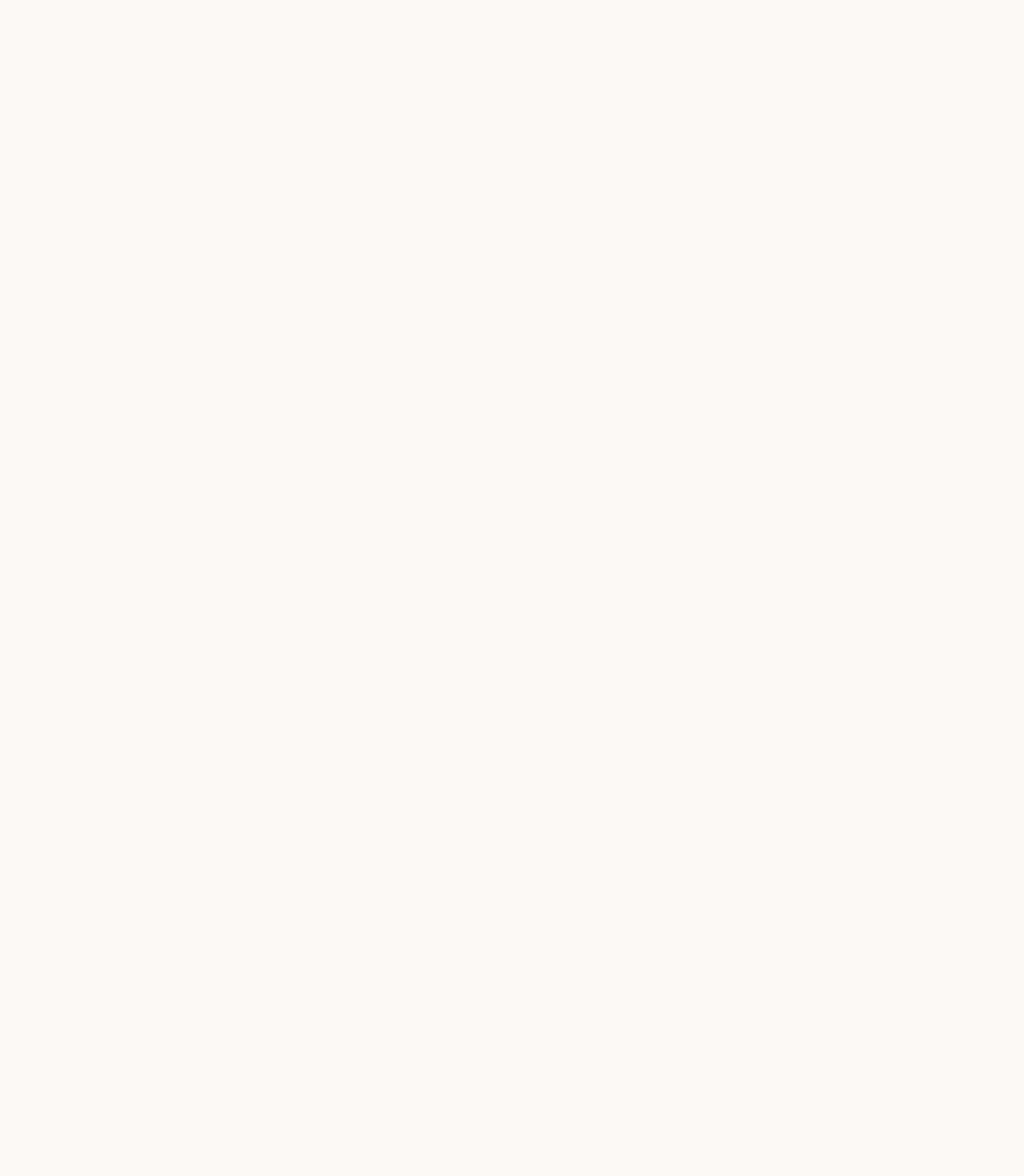
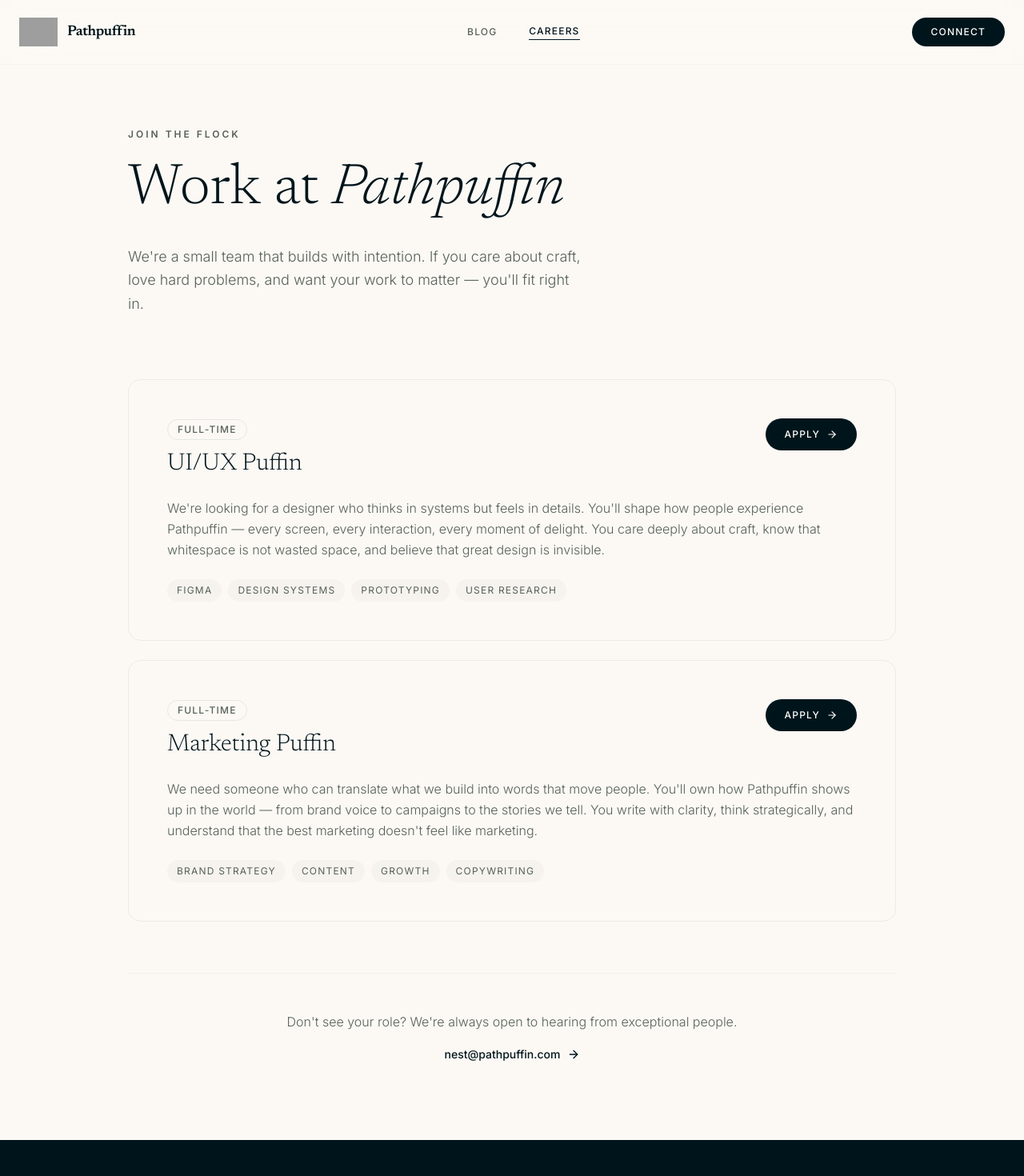
Before and after one commit to PathPuffin/pathpuffin_website, a React (Vite) app: page /careers in a window 1280 px wide. Before the commit this address had no page. Shown: the top 1470 px of the page at 80% size. Before the commit the page ends 800 px from the top, so only its background shows below. Built offline with nearby package versions, Linux system fonts and the light colour scheme; grey boxes are pictures that could not be loaded.

Commit message:
added careers

```diff
--- a/src/App.tsx
+++ b/src/App.tsx
@@ -60,12 +60,12 @@ const Navbar = () => {
             >
               Blog
             </Link>
-            <button
-              onClick={() => scrollTo("contact")}
+            <Link
+              to="/careers"
               className={`font-medium text-xs uppercase tracking-widest transition-colors duration-500 ${scrolled ? "text-secondary hover:text-primary" : "text-white/70 hover:text-white"}`}
             >
               Careers
-            </button>
+            </Link>
           </div>
 
           {/* Right side: Connect + burger */}
@@ -101,10 +101,9 @@ const Navbar = () => {
         <nav className="flex flex-col gap-2">
           {[
             { label: "Blog", to: "/blog" },
-            { label: "Careers", to: null },
+            { label: "Careers", to: "/careers" },
             { label: "Contact", to: "/contact" },
-          ].map(({ label, to }) =>
-            to ? (
+          ].map(({ label, to }) => (
             <Link
               key={label}
               to={to}
@@ -113,16 +112,7 @@ const Navbar = () => {
             >
               {label}
             </Link>
-            ) : (
-              <button
-                key={label}
-                onClick={() => setMenuOpen(false)}
-                className="font-serif text-4xl font-light text-white/80 hover:text-white py-3 border-b border-white/10 transition-colors text-left"
-              >
-                {label}
-              </button>
-            )
-          )}
+          ))}
         </nav>
       </motion.div>
     </>
@@ -180,10 +170,10 @@ const Hero = () => {
           >
             <Link
               to="/contact"
-              className="bg-white text-primary px-8 py-3.5 rounded-full font-medium text-sm uppercase tracking-widest hover:bg-white/90 transition-all duration-300 inline-flex items-center gap-2 group"
+              className="bg-white text-primary px-6 py-2.5 rounded-full font-medium text-xs uppercase tracking-widest hover:bg-white/90 transition-all duration-300 inline-flex items-center gap-2 group"
             >
-              Start a Conversation
-              <ArrowRight className="w-4 h-4 group-hover:translate-x-1 transition-transform" />
+              Start Building
+              <ArrowRight className="w-3.5 h-3.5 group-hover:translate-x-1 transition-transform" />
             </Link>
           </motion.div>
         </div>
@@ -201,9 +191,9 @@ const Hero = () => {
           <div className="flex items-center justify-center gap-6">
             <Link
               to="/contact"
-              className="bg-white text-primary px-8 py-3.5 rounded-full font-medium text-sm uppercase tracking-widest hover:bg-white/90 transition-all duration-300 flex items-center gap-2 group"
+              className="bg-white text-primary px-6 py-2.5 rounded-full font-medium text-xs uppercase tracking-widest hover:bg-white/90 transition-all duration-300 flex items-center gap-2 group"
             >
-              Start a Conversation
+              Start Building
               <ArrowRight className="w-4 h-4 group-hover:translate-x-1 transition-transform" />
             </Link>
             <button
--- /dev/null
+++ b/src/CareersPage.tsx
@@ -0,0 +1,173 @@
+import { useState, useEffect, useRef } from "react";
+import { Link } from "react-router-dom";
+import { motion } from "motion/react";
+import { ArrowRight, Menu, X } from "lucide-react";
+import Footer from "./Footer";
+
+const LOGO_URL = "/puffin_logo_highres.png";
+const CAREERS_EMAIL = "nest@pathpuffin.com";
+
+const Navbar = () => {
+  const [visible, setVisible] = useState(true);
+  const [menuOpen, setMenuOpen] = useState(false);
+  const lastScrollY = useRef(0);
+
+  useEffect(() => {
+    const onScroll = () => {
+      const current = window.scrollY;
+      setVisible(current < lastScrollY.current || current < 60);
+      lastScrollY.current = current;
+    };
+    window.addEventListener("scroll", onScroll, { passive: true });
+    return () => window.removeEventListener("scroll", onScroll);
+  }, []);
+
+  return (
+    <>
+      <motion.nav
+        className="fixed top-0 w-full z-50 glass-nav border-b border-outline-variant/10"
+        animate={{ y: visible ? 0 : "-100%" }}
+        transition={{ duration: 0.3, ease: "easeInOut" }}
+      >
+        <div className="flex justify-between items-center px-6 py-4 max-w-7xl mx-auto">
+          <Link to="/" className="flex items-center gap-3">
+            <img src={LOGO_URL} alt="Pathpuffin Logo" className="w-12 h-12 object-contain" />
+            <span className="text-lg font-semibold font-serif tracking-tight text-primary">Pathpuffin</span>
+          </Link>
+          <div className="hidden md:flex items-center space-x-10">
+            <Link to="/blog" className="text-secondary hover:text-primary font-medium text-xs uppercase tracking-widest transition-colors">Blog</Link>
+            <Link to="/careers" className="text-primary font-medium text-xs uppercase tracking-widest border-b border-primary pb-0.5">Careers</Link>
+          </div>
+          <div className="flex items-center gap-3">
+            <Link
+              to="/contact"
+              className="bg-primary text-on-primary px-6 py-2.5 rounded-full font-medium text-xs uppercase tracking-widest hover:bg-primary/80 transition-all duration-300"
+            >
+              Connect
+            </Link>
+            <button
+              onClick={() => setMenuOpen(!menuOpen)}
+              className="md:hidden p-2 text-primary"
+              aria-label="Toggle menu"
+            >
+              {menuOpen ? <X className="w-5 h-5" /> : <Menu className="w-5 h-5" />}
+            </button>
+          </div>
+        </div>
+      </motion.nav>
+
+      <motion.div
+        className="fixed inset-0 z-40 bg-primary md:hidden flex flex-col px-8 pt-28 pb-12"
+        initial={false}
+        animate={{ opacity: menuOpen ? 1 : 0, pointerEvents: menuOpen ? "auto" : "none" }}
+        transition={{ duration: 0.25 }}
+      >
+        <nav className="flex flex-col gap-2">
+          {[{ label: "Blog", to: "/blog" }, { label: "Careers", to: "/careers" }, { label: "Contact", to: "/contact" }].map(({ label, to }) => (
+            <Link
+              key={label}
+              to={to}
+              onClick={() => setMenuOpen(false)}
+              className="font-serif text-4xl font-light text-white/80 hover:text-white py-3 border-b border-white/10 transition-colors"
+            >
+              {label}
+            </Link>
+          ))}
+        </nav>
+      </motion.div>
+    </>
+  );
+};
+
+const roles = [
+  {
+    title: "UI/UX Puffin",
+    type: "Full-time",
+    desc: "We're looking for a designer who thinks in systems but feels in details. You'll shape how people experience Pathpuffin — every screen, every interaction, every moment of delight. You care deeply about craft, know that whitespace is not wasted space, and believe that great design is invisible.",
+    skills: ["Figma", "Design systems", "Prototyping", "User research"],
+  },
+  {
+    title: "Marketing Puffin",
+    type: "Full-time",
+    desc: "We need someone who can translate what we build into words that move people. You'll own how Pathpuffin shows up in the world — from brand voice to campaigns to the stories we tell. You write with clarity, think strategically, and understand that the best marketing doesn't feel like marketing.",
+    skills: ["Brand strategy", "Content", "Growth", "Copywriting"],
+  },
+];
+
+export default function CareersPage() {
+  return (
+    <div className="min-h-screen bg-background selection:bg-primary/20 selection:text-primary">
+      <Navbar />
+
+      <main className="max-w-5xl mx-auto px-8 pt-40 pb-24">
+        <motion.div
+          initial={{ opacity: 0, y: 20 }}
+          animate={{ opacity: 1, y: 0 }}
+          transition={{ duration: 0.8 }}
+        >
+          <span className="text-xs font-semibold uppercase tracking-[0.25em] text-secondary mb-4 block">Join the flock</span>
+          <h1 className="font-serif text-5xl md:text-7xl font-light text-primary leading-tight mb-6">
+            Work at <span className="italic">Pathpuffin</span>
+          </h1>
+          <p className="text-secondary font-light text-lg max-w-xl leading-relaxed mb-20">
+            We're a small team that builds with intention. If you care about craft, love hard problems, and want your work to matter — you'll fit right in.
+          </p>
+
+          <div className="flex flex-col gap-6">
+            {roles.map((role, i) => (
+              <motion.div
+                key={role.title}
+                initial={{ opacity: 0, y: 20 }}
+                whileInView={{ opacity: 1, y: 0 }}
+                viewport={{ once: true }}
+                transition={{ delay: i * 0.1 }}
+                className="border border-outline-variant/30 rounded-2xl p-8 md:p-12 hover:border-outline-variant/60 transition-colors duration-300"
+              >
+                <div className="flex flex-col sm:flex-row sm:items-start sm:justify-between gap-4 mb-6">
+                  <div>
+                    <span className="text-xs font-medium uppercase tracking-widest text-secondary border border-outline-variant/40 rounded-full px-3 py-1 mb-3 inline-block">
+                      {role.type}
+                    </span>
+                    <h2 className="font-serif text-3xl font-light text-primary">{role.title}</h2>
+                  </div>
+                  <a
+                    href={`mailto:${CAREERS_EMAIL}?subject=Application — ${role.title}`}
+                    className="inline-flex items-center gap-2 bg-primary text-on-primary px-6 py-3 rounded-full font-medium text-xs uppercase tracking-widest hover:bg-primary/80 transition-all duration-300 group shrink-0 self-start"
+                  >
+                    Apply
+                    <ArrowRight className="w-3.5 h-3.5 group-hover:translate-x-1 transition-transform" />
+                  </a>
+                </div>
+
+                <p className="text-secondary font-light leading-relaxed mb-6">{role.desc}</p>
+
+                <div className="flex flex-wrap gap-2">
+                  {role.skills.map((skill) => (
+                    <span
+                      key={skill}
+                      className="text-xs uppercase tracking-widest text-secondary bg-surface-container-low px-3 py-1.5 rounded-full"
+                    >
+                      {skill}
+                    </span>
+                  ))}
+                </div>
+              </motion.div>
+            ))}
+          </div>
+
+          <div className="mt-16 pt-12 border-t border-outline-variant/20 text-center">
+            <p className="text-secondary font-light mb-4">Don't see your role? We're always open to hearing from exceptional people.</p>
+            <a
+              href={`mailto:${CAREERS_EMAIL}`}
+              className="inline-flex items-center gap-2 text-primary font-medium text-sm hover:opacity-70 transition-opacity"
+            >
+              {CAREERS_EMAIL}
+              <ArrowRight className="w-4 h-4" />
+            </a>
+          </div>
+        </motion.div>
+      </main>
+      <Footer />
+    </div>
+  );
+}
--- a/src/Footer.tsx
+++ b/src/Footer.tsx
@@ -147,7 +147,7 @@ export default function Footer() {
             <div className="flex flex-col gap-3">
               <span className="text-xs font-semibold uppercase tracking-widest opacity-50 mb-1">Resources</span>
               <Link to="/blog" className="text-sm hover:opacity-100 opacity-70 transition-opacity">Blog</Link>
-              <a href={`mailto:${CONTACT_EMAIL}?subject=Careers inquiry`} className="text-sm hover:opacity-100 opacity-70 transition-opacity">Careers</a>
+              <Link to="/careers" className="text-sm hover:opacity-100 opacity-70 transition-opacity">Careers</Link>
             </div>
 
             {/* Legal */}
--- a/src/main.tsx
+++ b/src/main.tsx
@@ -5,6 +5,7 @@ import App from './App.tsx';
 import Blog from './Blog.tsx';
 import BlogPost from './BlogPost.tsx';
 import ContactPage from './ContactPage.tsx';
+import CareersPage from './CareersPage.tsx';
 import './index.css';
 
 function ScrollToTop() {
@@ -22,6 +23,7 @@ createRoot(document.getElementById('root')!).render(
         <Route path="/blog" element={<Blog />} />
         <Route path="/blog/:slug" element={<BlogPost />} />
         <Route path="/contact" element={<ContactPage />} />
+        <Route path="/careers" element={<CareersPage />} />
       </Routes>
     </BrowserRouter>
   </StrictMode>,
```
Also changed, not shown: src/Blog.tsx (+6 -5 lines), src/ContactPage.tsx (+6 -5 lines). Lines whose indentation alone changed are shown as unchanged.
